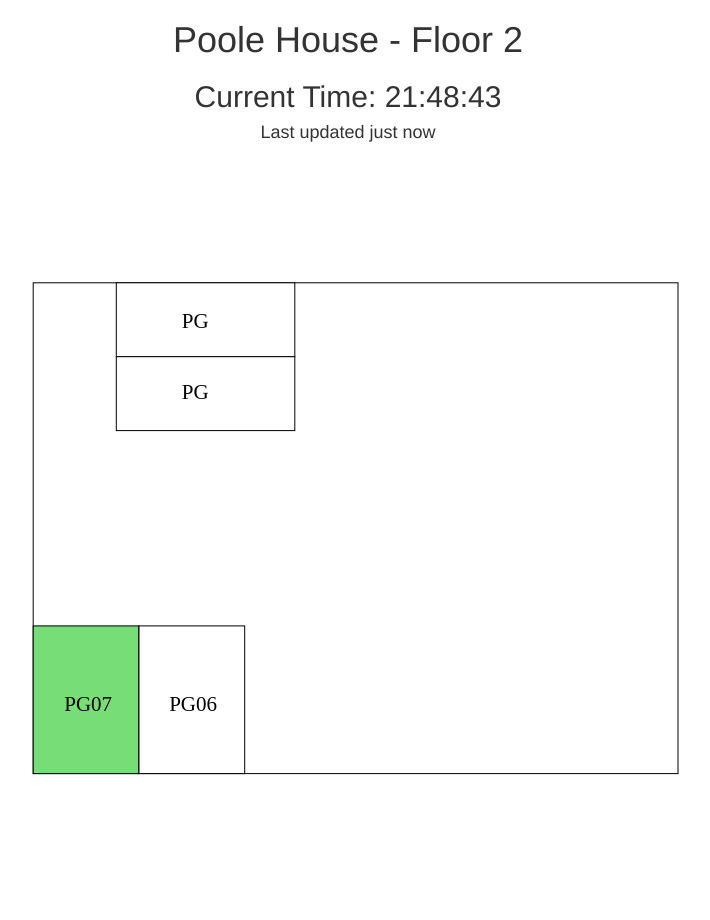
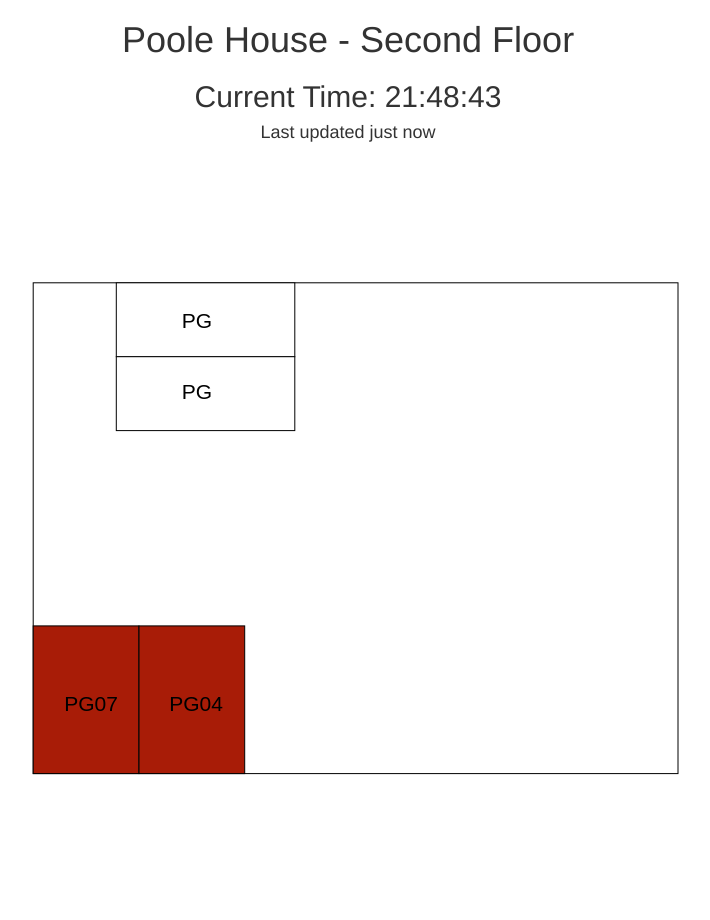
Before and after one commit to jimmyjamesbaldwin/radar, a Flask app: page /rooms in a window 1280 px wide. Shown: the whole page, without its empty margins (292-1002 px from the left). Run offline with Flask 2, Linux system fonts and the light colour scheme; data comes from the database, SQL or seed files in the repository; some libraries are stand-ins or nearby versions.

Commit message:
Adjustments to highlighting functionality

```diff
--- a/app/templates/map.html
+++ b/app/templates/map.html
@@ -2,7 +2,7 @@
     <head>
         <meta charset="utf-8">
         <meta http-equiv="X-UA-Compatible" content="IE=edge,chrome=1">
-        <title></title>
+        <title>Poole House Active Floor Plan</title>
         <meta name="description" content="">
         <meta name="viewport" content="width=device-width, initial-scale=1">
 
@@ -12,7 +12,6 @@
         <script src="https://code.jquery.com/jquery-1.9.1.min.js"></script>
         <script src="../../static/js/time.js"></script>
         <script src="../../static/js/vendor/bootstrap.min.js"></script>
-        <script src="../../static/js/main.js"></script>
 
         <script>
         $( document ).ready(function() {
@@ -25,17 +24,24 @@
 
         <script>
             function mapCalculation(){
-        var jsonInput = '{{ room_data|safe }}';
+            var jsonInput = '{{ room_data|safe }}'; //Injection
             var jsonParsed = $.parseJSON(jsonInput);
 
             $.each(jsonParsed, function() {
                 var currentRoom = '#' + this['room_number'];
                 var currentRoomLabel = currentRoom + '-label';
-            if(this['availability'] === false){
+                var availability = this['available'];
+
+                if(availability === true){
+                    //Room available
                     $(currentRoom).css({ fill: "#A81C07"});
                     $(currentRoomLabel).css('color', 'white'); //TODO fix text colour
+                } else if (availability === false) {
+                    //Room unavailable
+                    $(currentRoom).css({ fill: "#77DD77"});
                 } else {
-                $(currentRoom).css({ fill: "#77DD77"});
+                    //Unknown
+                    $(currentRoom).css({ fill: "grey"});
                 }
             });
         }
@@ -48,7 +54,7 @@
 
             <div class="row">
                 <div class="col-lg-12 text-center">
-                    <h1>Poole House - Floor 2</h1>
+                    <h1>Poole House - Second Floor</h1>
                     <h2>Current Time: <span id="time"></span></h2>
                     <h4>Last updated <span id="minutes">just now</span> <span style="display:none;" id="seconds">Less than 1</span></h4>
 
@@ -63,14 +69,13 @@
                         	 y="0px" width="1024px" height="768px" viewBox="0 0 1024 768" style="enable-background:new 0 0 1024 768;" xml:space="preserve">
                             <style type="text/css">
                             	.st0{fill:#FFFFFF;stroke:#000000;stroke-miterlimit:10;}
-                            	.st1{font-family:'MyriadPro-Regular';}
                             	.st2{font-size:21px;}
                             </style>
                             <rect id="BuildingFrame" x="197.2" y="130.8" class="st0" width="644.8" height="490.8"/>
                             <rect id="PG07" x="197.2" y="473.9" class="st0" width="105.7" height="147.7"/>
-                            <rect id="PG06" x="303" y="473.9" class="st0" width="105.7" height="147.7"/>
+                            <rect id="PG04" x="303" y="473.9" class="st0" width="105.7" height="147.7"/>
                             <text id="PG07-label" transform="matrix(1 0 0 1 228.2644 559.2533)" class="st1 st2">PG07</text>
-                            <text id="PG06-label" transform="matrix(1 0 0 1 333.1726 559.2534)" class="st1 st2">PG06</text>
+                            <text id="PG04-label" transform="matrix(1 0 0 1 333.1726 559.2534)" class="st1 st2">PG04</text>
                             <rect id="PG07_1_" x="280.3" y="130.8" class="st0" width="178.5" height="73.9"/>
                             <rect id="PG07_2_" x="280.3" y="204.7" class="st0" width="178.5" height="73.9"/>
                             <text transform="matrix(1 0 0 1 345.7128 246.5809)" class="st1 st2">PG</text>
```
Lines whose indentation alone changed are shown as unchanged.
